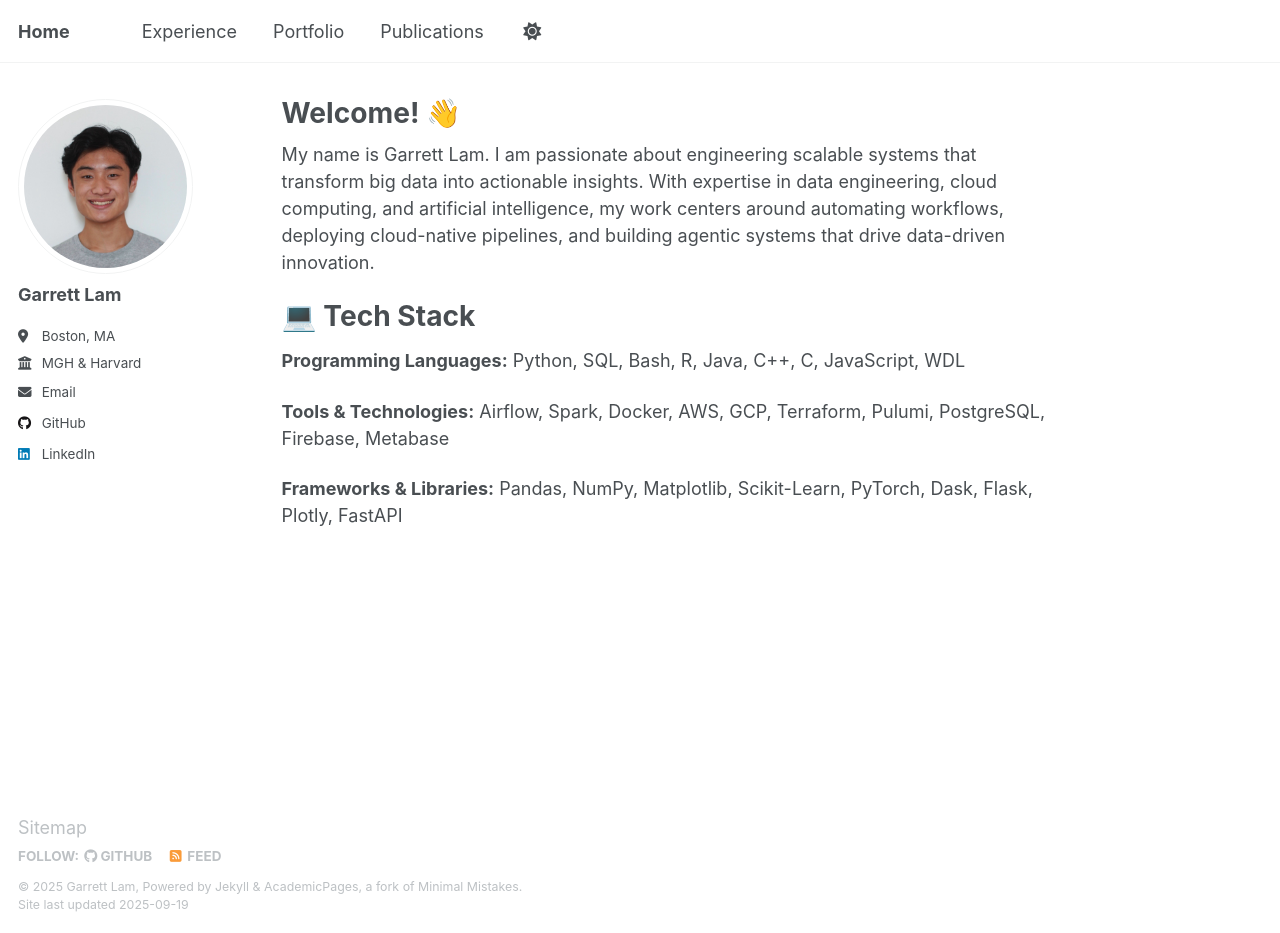
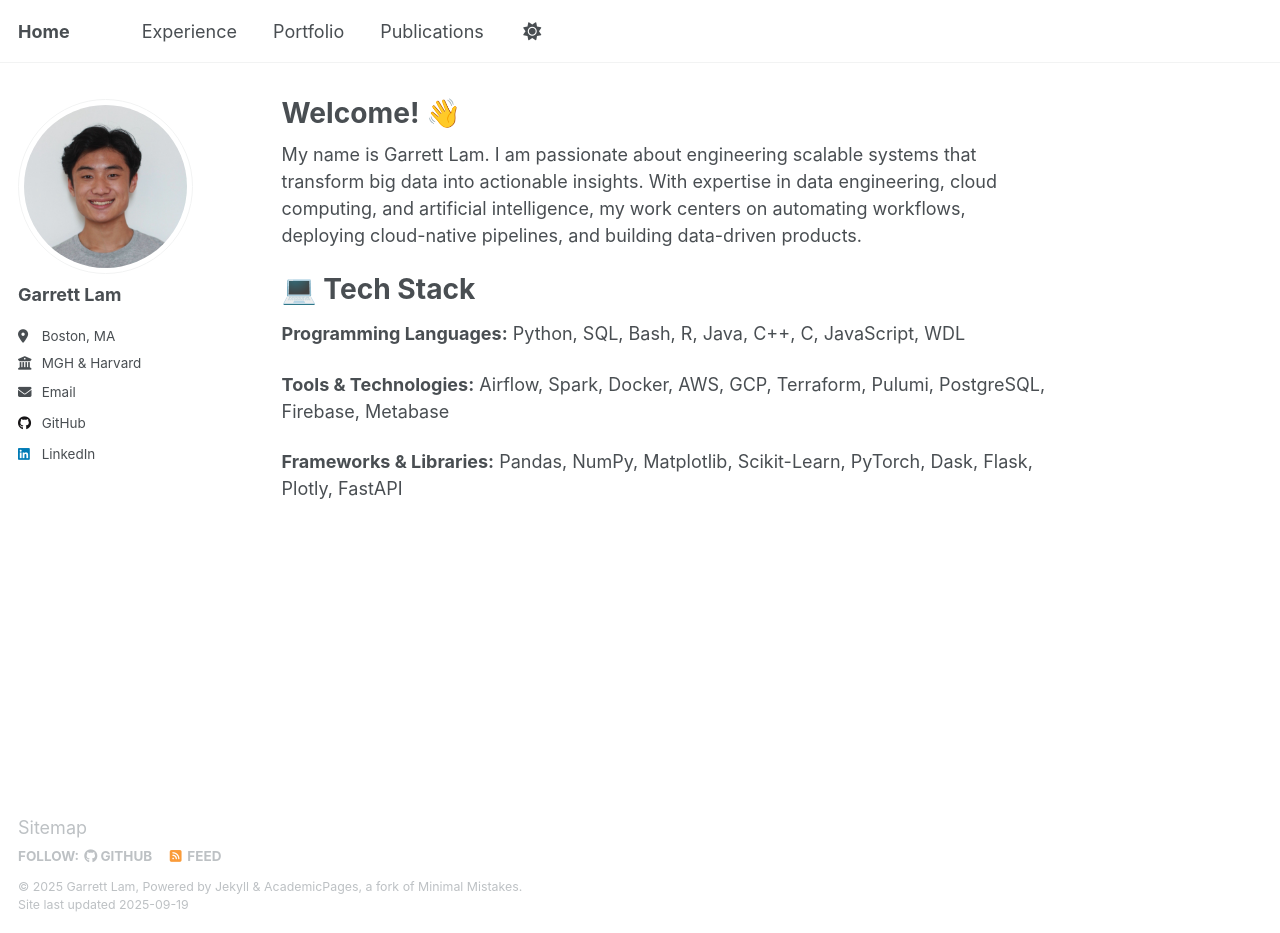
Before and after one commit to garrett-lam/garrett-lam.github.io, a Jekyll site: the page built from _pages/about.md, in a window 1280 px wide and 933 px high. Built offline with Jekyll 4.4.1, drawn with Linux system fonts in a browser that asks for light colours.

Commit message:
update about

```diff
--- a/_pages/about.md
+++ b/_pages/about.md
@@ -7,7 +7,7 @@ redirect_from:
   - /about.html
 ---
 
-My name is Garrett Lam. I am passionate about engineering scalable systems that transform big data into actionable insights. With expertise in data engineering, cloud computing, and artificial intelligence, my work centers around automating workflows, deploying cloud-native pipelines, and building agentic systems that drive data-driven innovation.
+My name is Garrett Lam. I am passionate about engineering scalable systems that transform big data into actionable insights. With expertise in data engineering, cloud computing, and artificial intelligence, my work centers on automating workflows, deploying cloud-native pipelines, and building data-driven products.
 
 💻 Tech Stack
 ======
```
